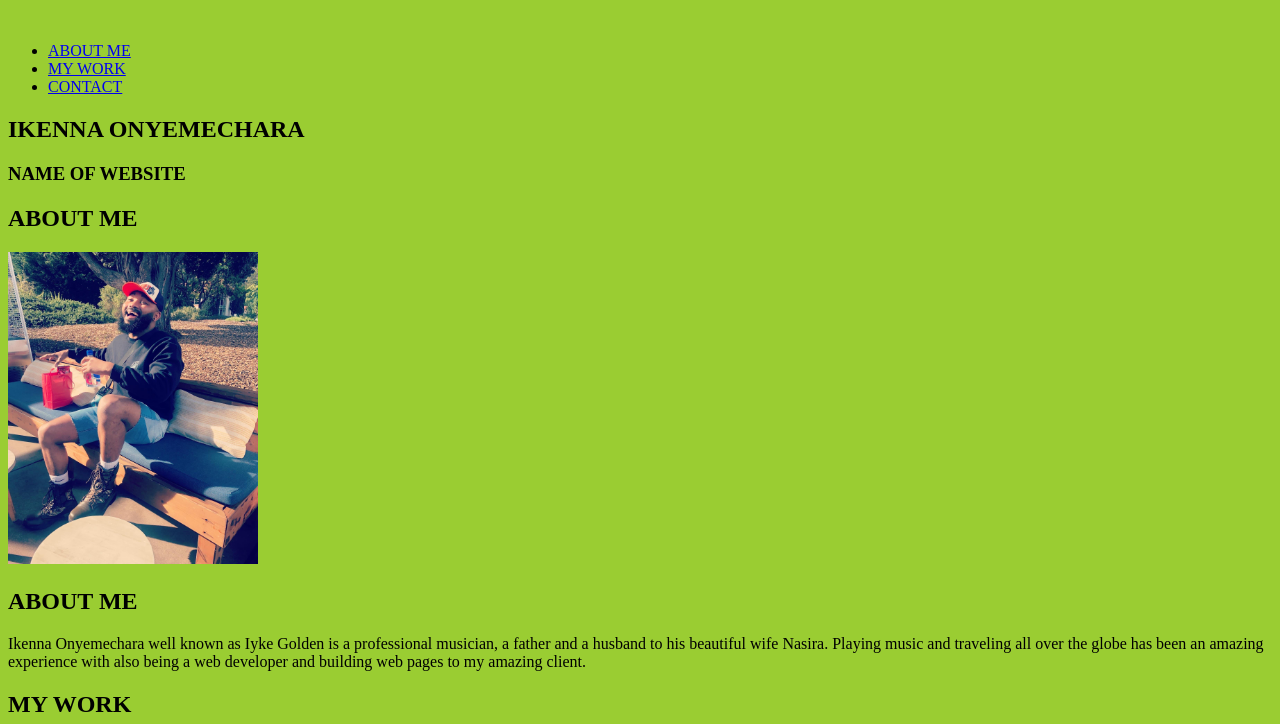
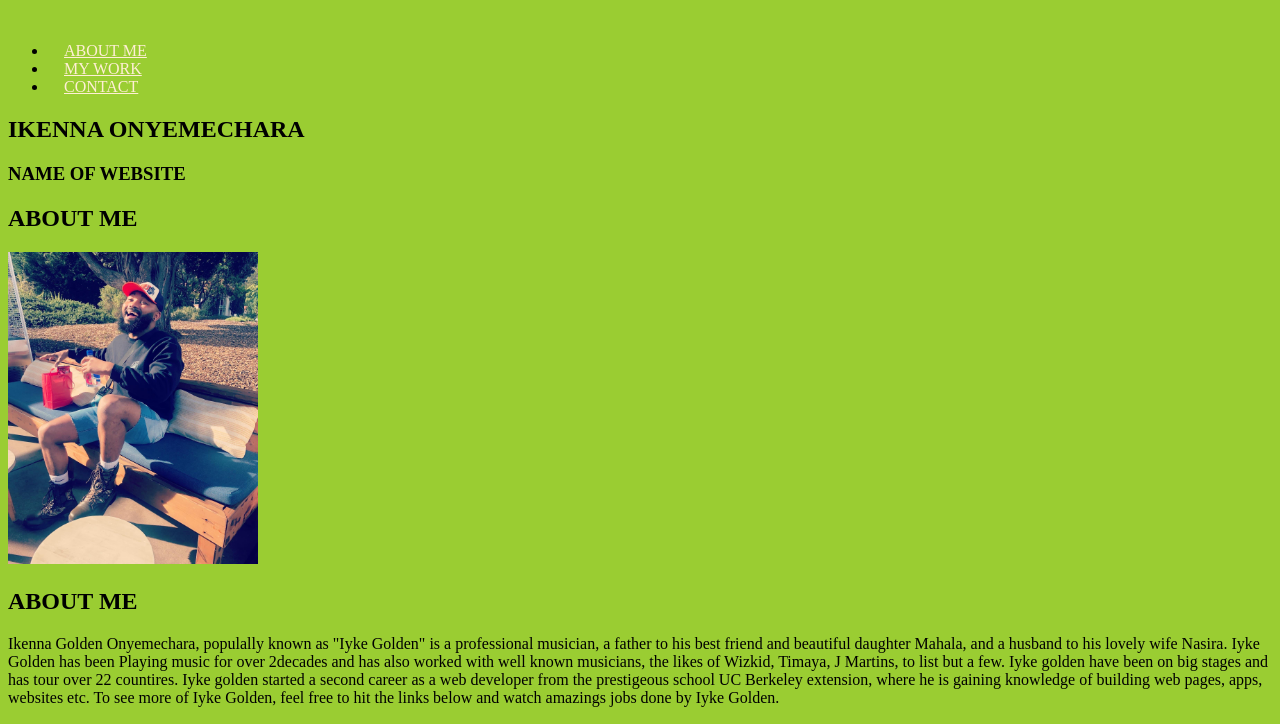
Before and after one commit to Iykegolden24/Golden-portfolio, a plain HTML site: page index.html in a window 1280 px wide. Shown: the top 724 px of the page. Drawn offline with Linux system fonts and the light colour scheme.

Commit message:
ccs styling

```diff
--- a/assets/style.css
+++ b/assets/style.css
@@ -1,14 +1,33 @@
 img {
     width: 250px;
+
+
 }
 
 img {
     background-size: 0cm;
 }
 
+.float-right {
+    float: right;
+    margin-right: 25px;
+
+}
+
+li a {
+    display: inline-flexbox;
+    color: papayawhip;
+    text-align: center;
+    padding: 14px 16px;
+    text-decoration: underline;
+
+
+}
+
 
 body {
     background-color: yellowgreen;
+
 }
 
 .header {
@@ -50,7 +69,7 @@ body {
 
 .project2 {
     margin-bottom: 32px;
-color: black;
+    color: black;
 }
 
 .project3 {
@@ -104,4 +123,5 @@ color: black;
 
 .footer h2 {
     font-size: 20px;
+    color: purple;
 }
--- a/index.html
+++ b/index.html
@@ -47,9 +47,14 @@
                 <img src="./assets/images/Golden.jpg" class="float-left" />
                 <h2>ABOUT ME</h2>
                 <p>
-                    Ikenna Onyemechara well known as Iyke Golden is a professional musician, a father and a husband to
-                    his beautiful wife Nasira. Playing music and traveling all over the globe has been an amazing
-                    experience with also being a web developer and building web pages to my amazing client.
+                    Ikenna Golden Onyemechara, populally known as "Iyke Golden" is a professional musician, a father to
+                    his best friend and beautiful daughter Mahala, and a husband to
+                    his lovely wife Nasira. Iyke Golden has been Playing music for over 2decades and has also worked with
+                    well known musicians, the likes of Wizkid, Timaya, J Martins, to list but a few. Iyke golden have
+                    been on big stages and has tour over 22 countires. Iyke golden started a second career as a web
+                    developer from the prestigeous school UC Berkeley extension, where he is gaining knowledge of
+                    building web pages, apps, websites etc. To see more of Iyke Golden, feel free to hit the links below
+                    and watch amazings jobs done by Iyke Golden.
                 </p>
 
                 <section id="MYWORK" class="MYWORK">
```
